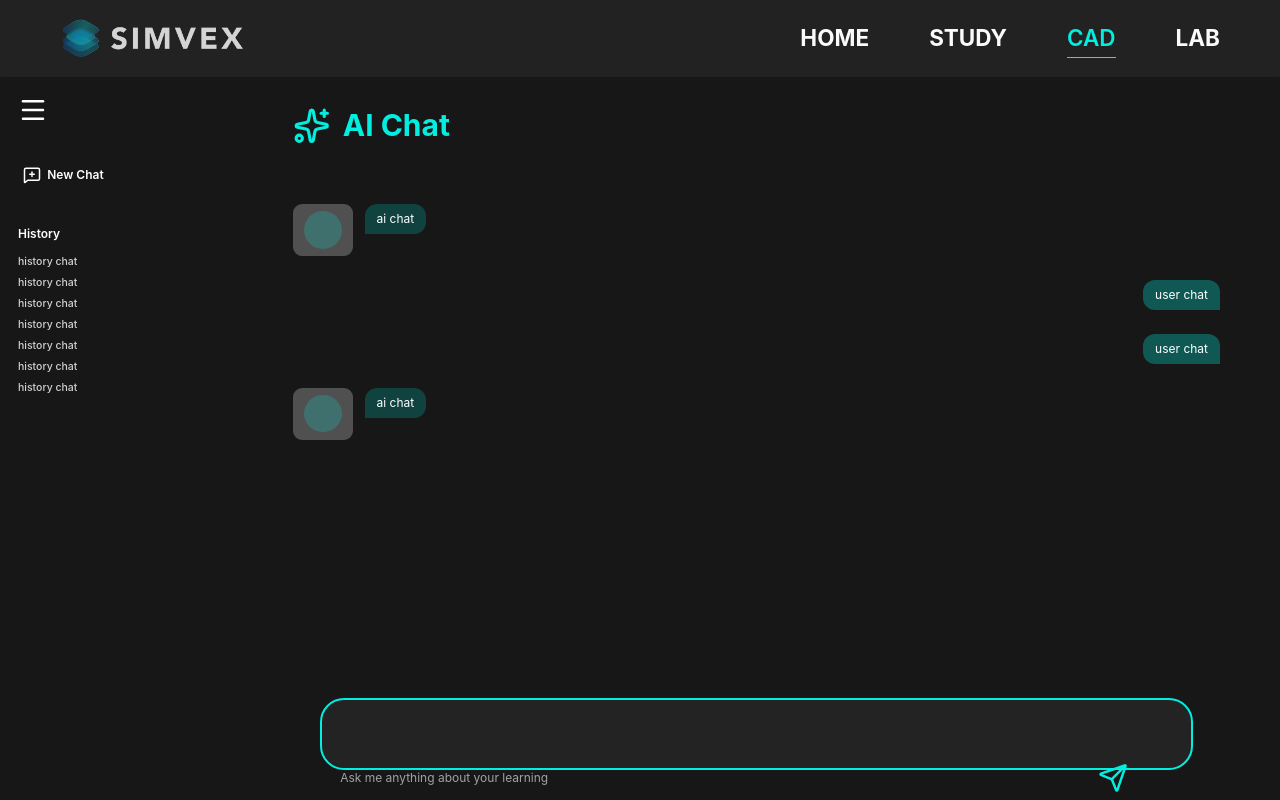
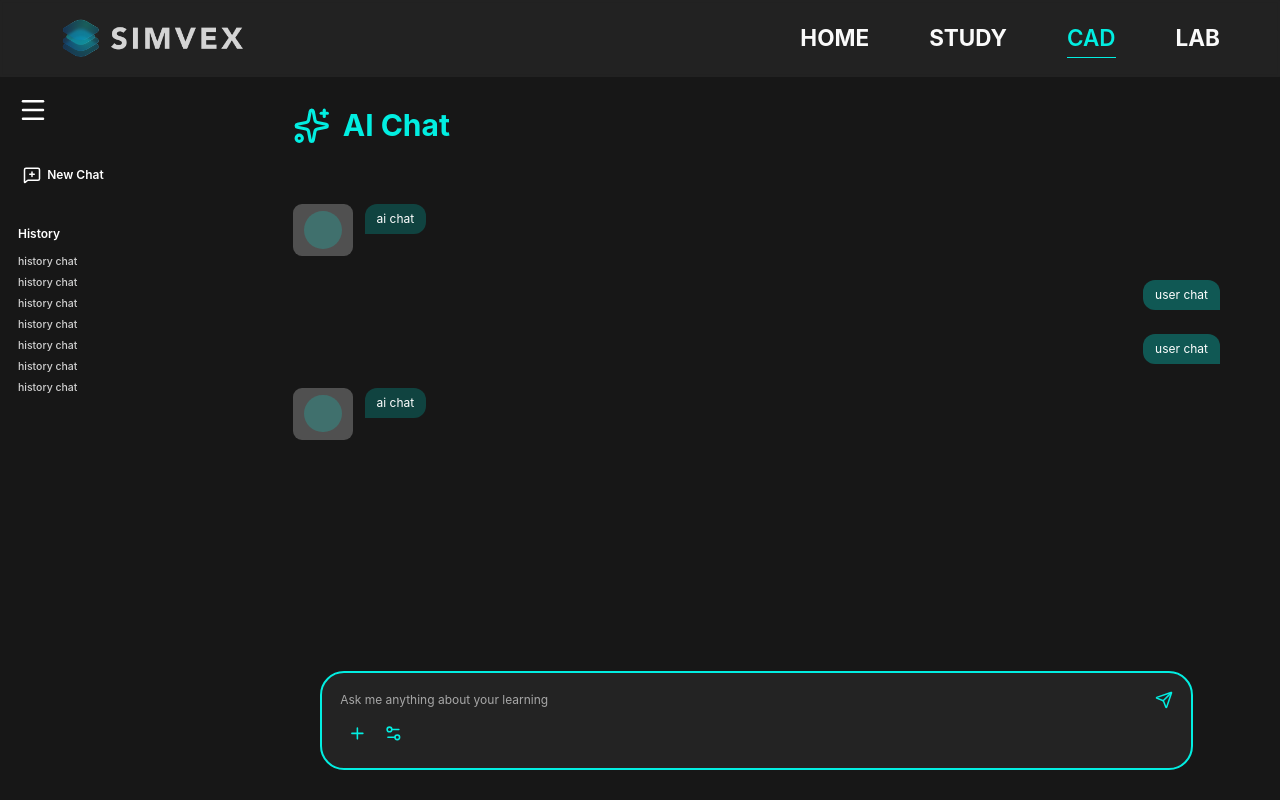
Before and after one commit to simvex3rd/3rd-frontend, a Next.js app: page /chat in a window 1280 px wide. Built offline with nearby package versions, Linux system fonts and the light colour scheme; no server answers; a web font is replaced by a local one.

Commit message:
refactor(ui): optimize chat input sizing
- Remove fixed height (96px) for auto-adjustment
- Reduce send button size: 160px → 24px
- Reduce send icon size: 40px → 24px
- Add shrink-0 to prevent button compression
- Cleaner, more compact design matching Figma

```diff
--- a/src/components/panels/ChatInput.tsx
+++ b/src/components/panels/ChatInput.tsx
@@ -49,7 +49,7 @@
 
   return (
     <div
-      className={`flex flex-col gap-[10px] w-[1164px] h-[96px] bg-[rgba(64,64,64,0.3)] border-[3px] border-primary rounded-[32px] p-[24px] ${className || ""}`}
+      className={`flex flex-col gap-[10px] w-[1164px] bg-[rgba(64,64,64,0.3)] border-[3px] border-primary rounded-[32px] p-[24px] ${className || ""}`}
     >
       {/* Input Area */}
       <div className="flex items-center gap-[4px] w-full">
@@ -63,10 +63,10 @@
         />
         <button
           onClick={handleSend}
-          className="w-[160px] h-[160px] flex items-center justify-center text-primary hover:text-primary/80 transition-colors"
+          className="w-[24px] h-[24px] flex items-center justify-center text-primary hover:text-primary/80 transition-colors shrink-0"
           aria-label="Send message"
         >
-          <LucideSend className="w-[40px] h-[40px]" strokeWidth={2} />
+          <LucideSend className="w-[24px] h-[24px]" strokeWidth={2} />
         </button>
       </div>
 
```
